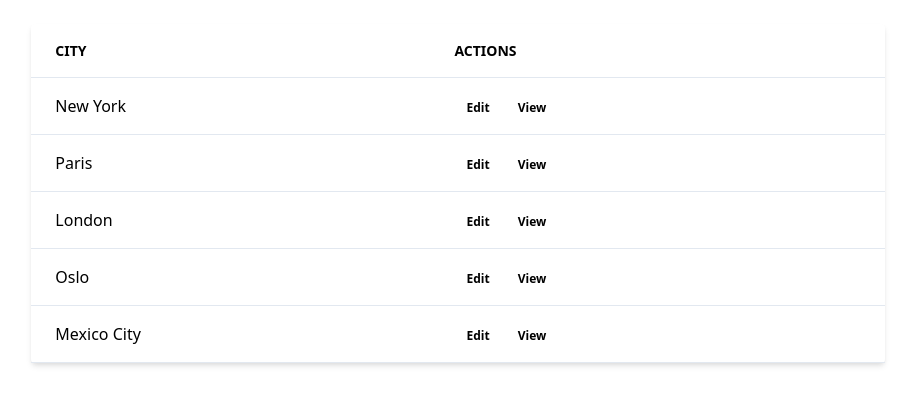
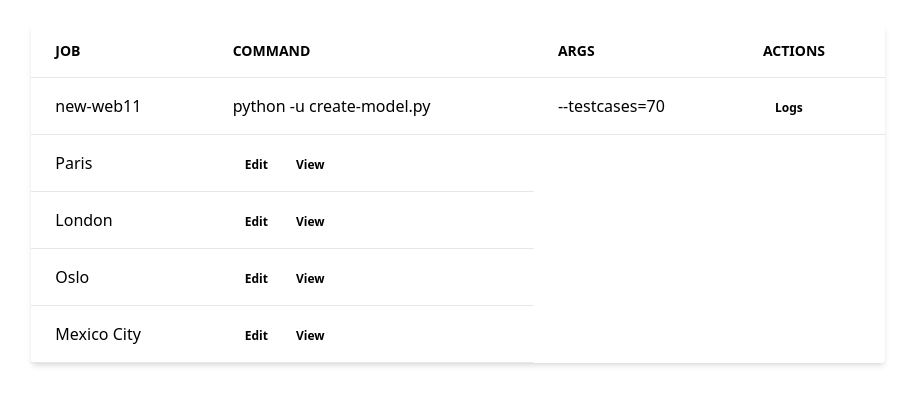
Before and after one commit to govindKAG/MLFrontend, a Flask app: template templates/tables.html in a window 1280 px wide. Shown: the top 405 px of the page, without its empty margins (182-1097 px from the left). Run offline with Flask 2, Linux system fonts and the light colour scheme; the template is opened without the code that fills it, so the values that code supplies are empty.

Commit message:
began fixing up the train job list view

```diff
--- a/templates/tables.html
+++ b/templates/tables.html
@@ -11,16 +11,19 @@
     <table class="text-left w-full border-collapse"> <!--Border collapse doesn't work on this site yet but it's available in newer tailwind versions -->
       <thead>
         <tr>
-          <th class="py-4 px-6 bg-grey-lightest font-bold uppercase text-sm text-grey-dark border-b border-grey-light">City</th>
-          <th class="py-4 px-6 bg-grey-lightest font-bold uppercase text-sm text-grey-dark border-b border-grey-light">Actions</th>
+          <th class="py-4 px-6 bg-grey-lightest font-bold uppercase text-sm text-grey-dark border-b border-grey-light">Job</th>
+          <th class="py-4 px-6 bg-grey-lightest font-bold uppercase text-sm text-grey-dark border-b border-grey-light">Command</th>
+          <th class="py-4 px-6 bg-grey-lightest font-bold uppercase text-sm text-grey-dark border-b border-grey-light">Args</th>
+          <th class="py-4 px-6 bg-grey-lightest font-bold uppercase text-sm text-grey-dark border-b border-grey-light">actions</th>
         </tr>
       </thead>
       <tbody>
         <tr class="hover:bg-grey-lighter">
-          <td class="py-4 px-6 border-b border-grey-light">New York</td>
+          <td class="py-4 px-6 border-b border-grey-light">new-web11</td>
+          <td class="py-4 px-6 border-b border-grey-light">python -u create-model.py</td>
+          <td class="py-4 px-6 border-b border-grey-light">--testcases=70</td>
           <td class="py-4 px-6 border-b border-grey-light">
-            <a href="#" class="text-grey-lighter font-bold py-1 px-3 rounded text-xs bg-green hover:bg-green-dark">Edit</a>
-            <a href="#" class="text-grey-lighter font-bold py-1 px-3 rounded text-xs bg-blue hover:bg-blue-dark">View</a>
+            <a href="#" class="text-grey-lighter font-bold py-1 px-3 rounded text-xs bg-green hover:bg-green-dark">Logs</a>
           </td>
         </tr>
         <tr class="hover:bg-grey-lighter">
```
